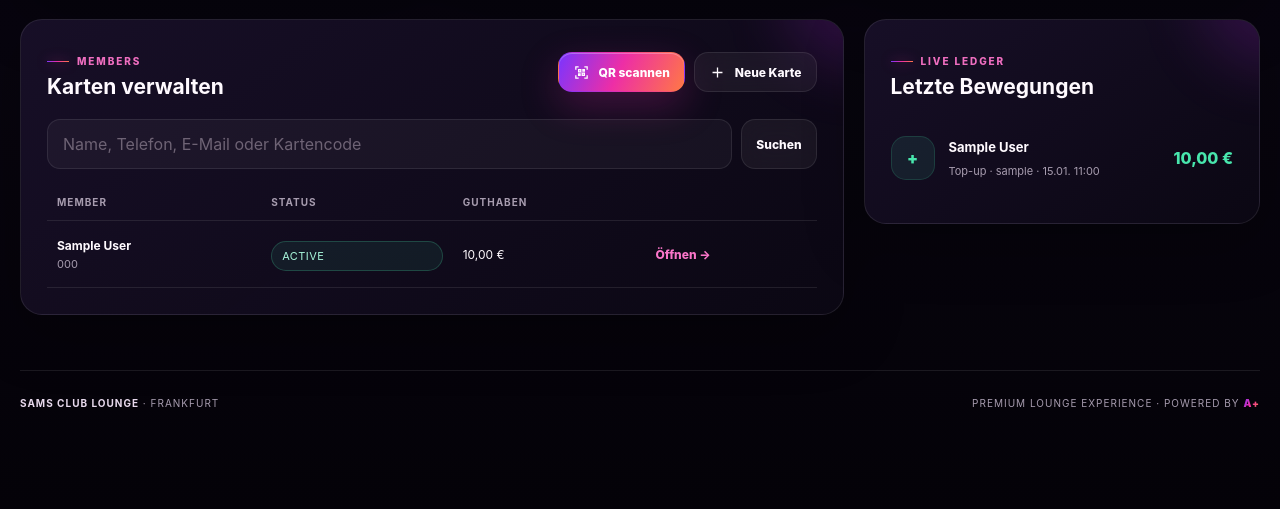
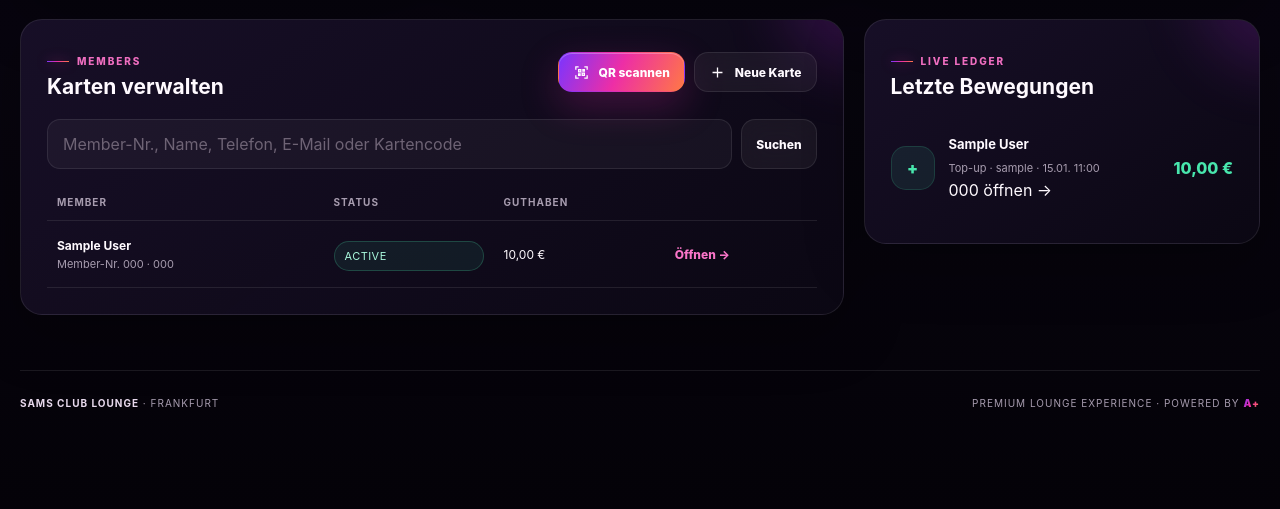
Before and after one commit to hsdarestani/apluscard, a Django app: page /manager/ in a window 1280 px wide. Shown: the part 473-982 px from the top of the page. Run offline with Django 5.2, Linux system fonts and the light colour scheme; a user stored in the database is signed in; tables that the repository leaves empty hold one stand-in row (values such as "Sample post"); some libraries are stand-ins or nearby versions.

Commit message:
Show member and bill numbers in owner dashboard

```diff
--- a/cards/templates/cards/manager_dashboard.html
+++ b/cards/templates/cards/manager_dashboard.html
@@ -37,7 +37,7 @@
       </div>
     </div>
     <form method="get" class="search-bar">
-      <input type="search" name="q" value="{{ query }}" placeholder="Name, Telefon, E-Mail oder Kartencode">
+      <input type="search" name="q" value="{{ query }}" placeholder="Member-Nr., Name, Telefon, E-Mail oder Kartencode">
       <button class="button secondary small">Suchen</button>
     </form>
     <div class="wallet-table-wrap">
@@ -46,7 +46,7 @@
         <tbody>
           {% for wallet in wallets %}
             <tr>
-              <td><strong>{{ wallet.display_name }}</strong><span>{{ wallet.phone|default:wallet.email|default:"–" }}</span></td>
+              <td><strong>{{ wallet.display_name }}</strong><span>Member-Nr. {{ wallet.member_number }} · {{ wallet.phone|default:wallet.email|default:"–" }}</span></td>
               <td><span class="status-pill {{ wallet.status|lower }}">{{ wallet.get_status_display }}</span></td>
               <td>{{ wallet.balance|floatformat:2 }} €</td>
               <td><a class="text-link" href="{% url 'manager_wallet_detail' wallet.id %}">Öffnen →</a></td>
@@ -65,7 +65,11 @@
       {% for entry in recent_entries %}
         <div class="transaction-row">
           <div class="transaction-icon {{ entry.entry_type|lower }}">{% if entry.amount > 0 %}+{% else %}−{% endif %}</div>
-          <div class="transaction-main"><strong>{{ entry.wallet.display_name }}</strong><span>{{ entry.get_entry_type_display }} · {{ entry.performed_by.username }} · {{ entry.created_at|date:"d.m. H:i" }}</span></div>
+          <div class="transaction-main">
+            <strong>{{ entry.wallet.display_name }}</strong>
+            <span>{{ entry.get_entry_type_display }} · {{ entry.performed_by.username }} · {{ entry.created_at|date:"d.m. H:i" }}</span>
+            <a class="bill-link" href="{% url 'bill_detail' entry.id %}">{{ entry.bill_number }} öffnen →</a>
+          </div>
           <div class="transaction-amount {% if entry.amount > 0 %}positive{% else %}negative{% endif %}">{{ entry.amount|floatformat:2 }} €</div>
         </div>
       {% empty %}<div class="empty-state">Noch keine Transaktionen.</div>{% endfor %}
```
